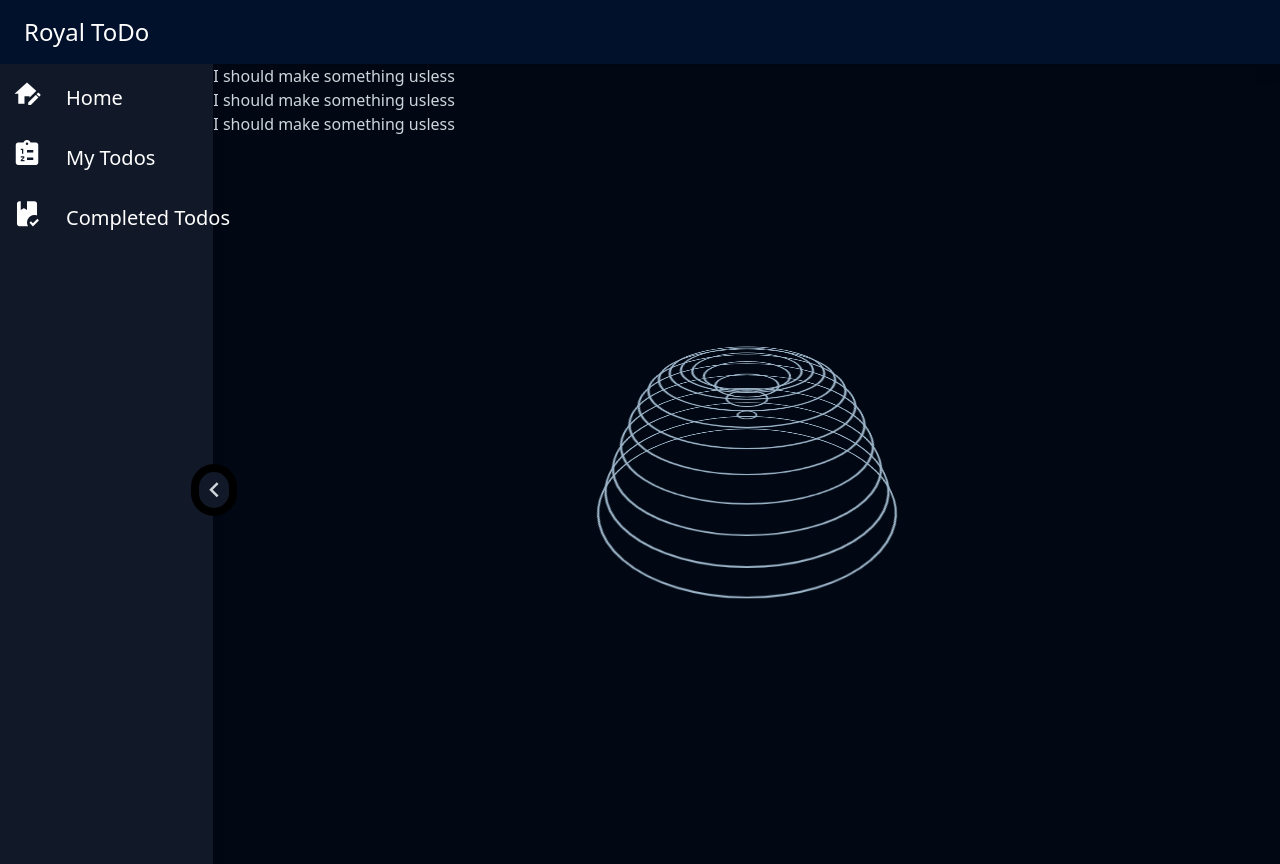
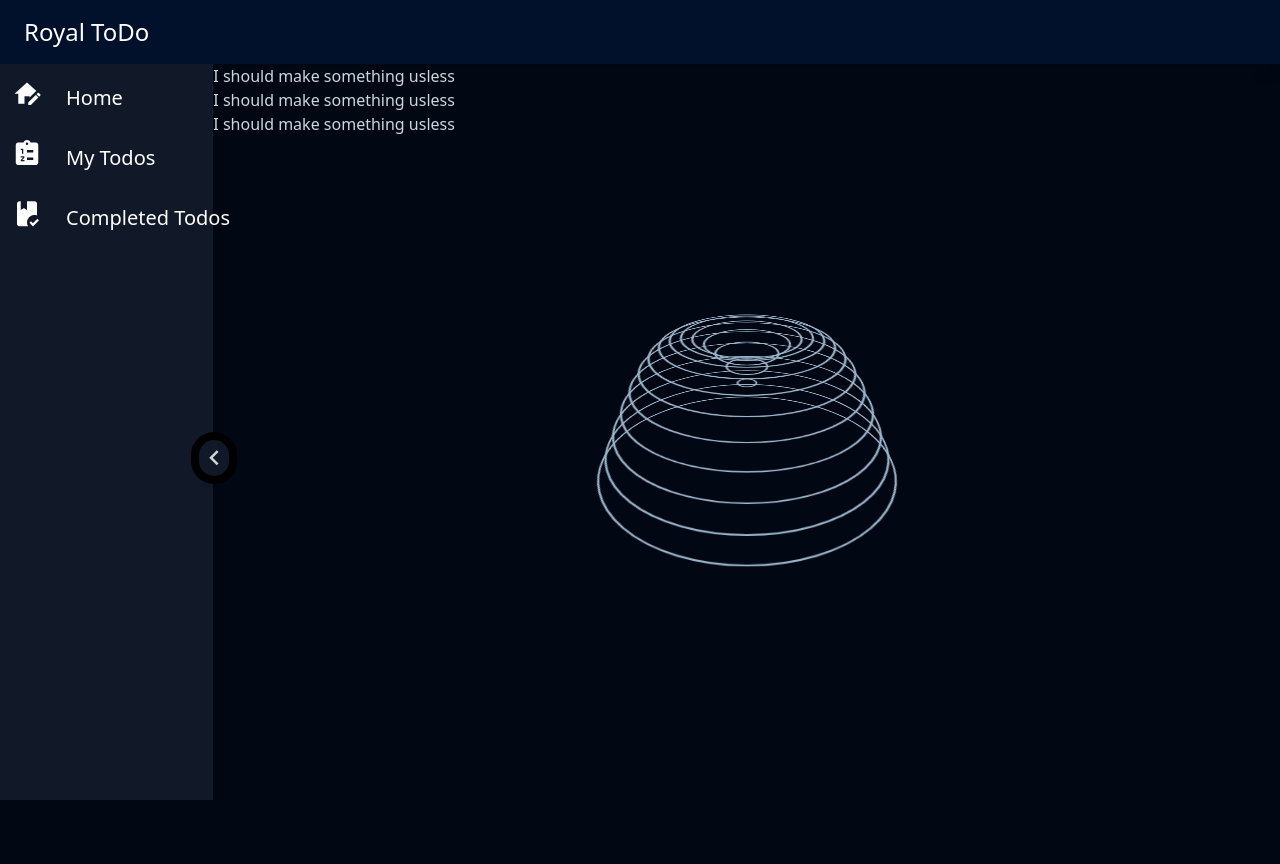
Before and after one commit to DudesCorporation/royal-todo, a Vue app: page /mytodos in a window 1280 px wide. After the commit the page ends 800 px from the top, so only its background shows below. Built offline with nearby package versions, Linux system fonts and the light colour scheme; a web font is replaced by a local one.

Commit message:
set correct sise to header and sidebar

```diff
--- a/src/components/MainHeader.vue
+++ b/src/components/MainHeader.vue
@@ -1,5 +1,5 @@
 <template>
-  <header class="MainHeader flex text-white h-16 items-center text-2xl p-6 shadow-lg">
+  <header class="MainHeader flex text-white items-center text-2xl p-6 shadow-lg">
     <router-link to="/" class="logo hover:text-yellow-300">Royal ToDo</router-link>
   </header>
 </template>
@@ -15,5 +15,6 @@ export default defineComponent({
 <style lang="scss">
 .MainHeader {
   background-color: #02112b;
+  height: $toolbar-height;
 }
 </style>
--- a/src/components/base/NavigationDrawer.vue
+++ b/src/components/base/NavigationDrawer.vue
@@ -1,5 +1,5 @@
 <template>
-  <nav class="nav relative w-64 bg-gray-900 h-screen shadow-lg">
+  <nav class="NavigationDrawer relative w-64 bg-gray-900 h-screen shadow-lg">
     <ul class="nav__list absolute inset-0 w-max text-white text-xl">
       <li class="nav__item relative w-max p-3 transition duration-500 ease-in-out hover:text-yellow-300">
         <router-link to="/" class="nav__link relative">
@@ -20,7 +20,18 @@
         </router-link>
       </li>
     </ul>
-    <div class=" bg-gray-900 nav-toggle absolute cursor-pointer border-8 border-black rounded-full z-50 -right-6 top-1/2 text-center text-3xl"><Icon>chevron-left</Icon></div>
 
+    <div
+      class="bg-gray-900 nav-toggle absolute cursor-pointer
+        border-8 border-black rounded-full z-50 -right-6 top-1/2 text-center text-3xl"
+    >
+      <Icon>chevron-left</Icon>
+    </div>
   </nav>
 </template>
+
+<style lang="scss" scoped>
+  .NavigationDrawer {
+    height: calc(100vh - #{$toolbar-height});
+  }
+</style>
```
